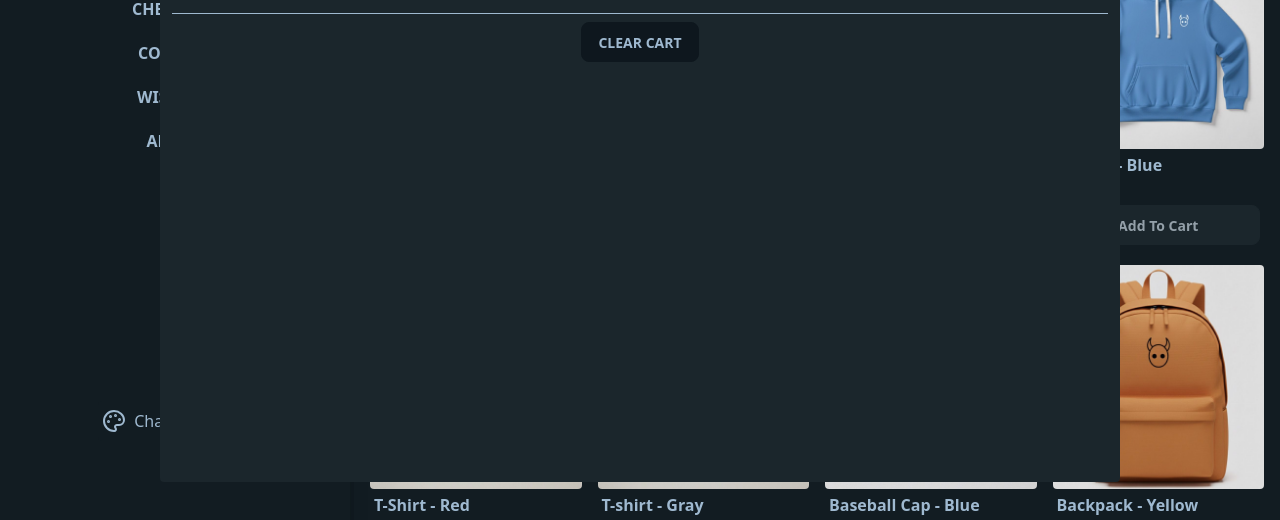
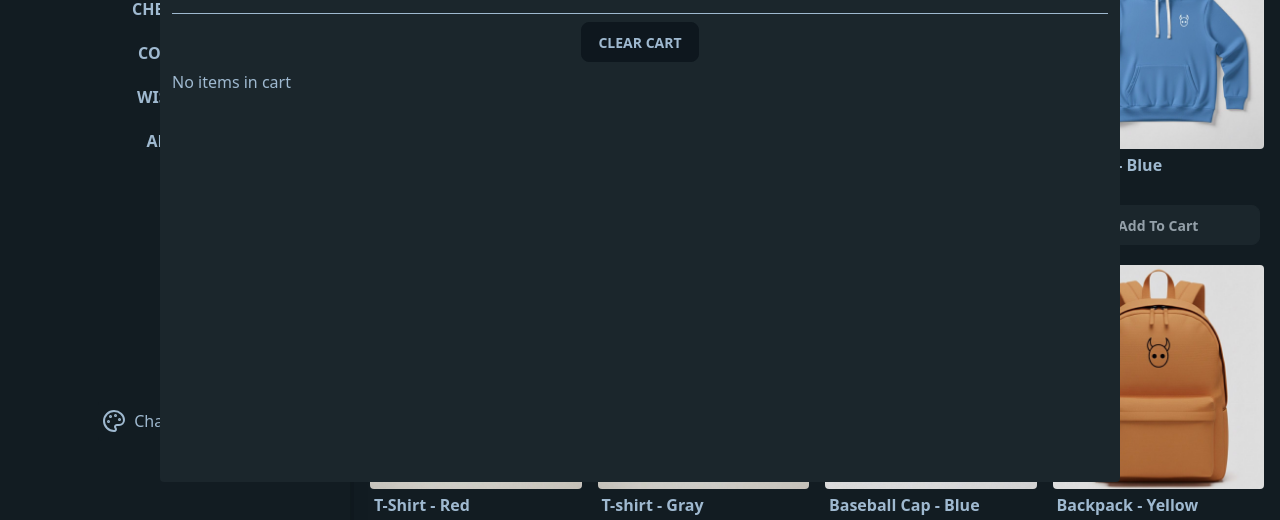
Before and after one commit to MrLloyd808/insecure-store, a React (Vite) app: page / in a window 1280 px wide. Shown: the part 155-675 px from the top of the page. Built offline with nearby package versions, Linux system fonts and the light colour scheme.

Commit message:
more tweeks

```diff
--- a/src/components/FloatingCart.jsx
+++ b/src/components/FloatingCart.jsx
@@ -19,7 +19,7 @@ function FloatingCart() {
 
 
       <div className='grid grid-cols-2 gap-2 md:grid-cols-3 lg:grid-cols-4 overflow-scroll h-100'>
-        {cart.map(item => <CartCard item={item} id={item.id} name={item.name} price={item.price} url={item.url}/>)}
+        {cart.length ? cart.map(item => <CartCard item={item} id={item.id} name={item.name} price={item.price} url={item.url}/>) : <p>No items in cart</p>}
       </div>
 
 
```
